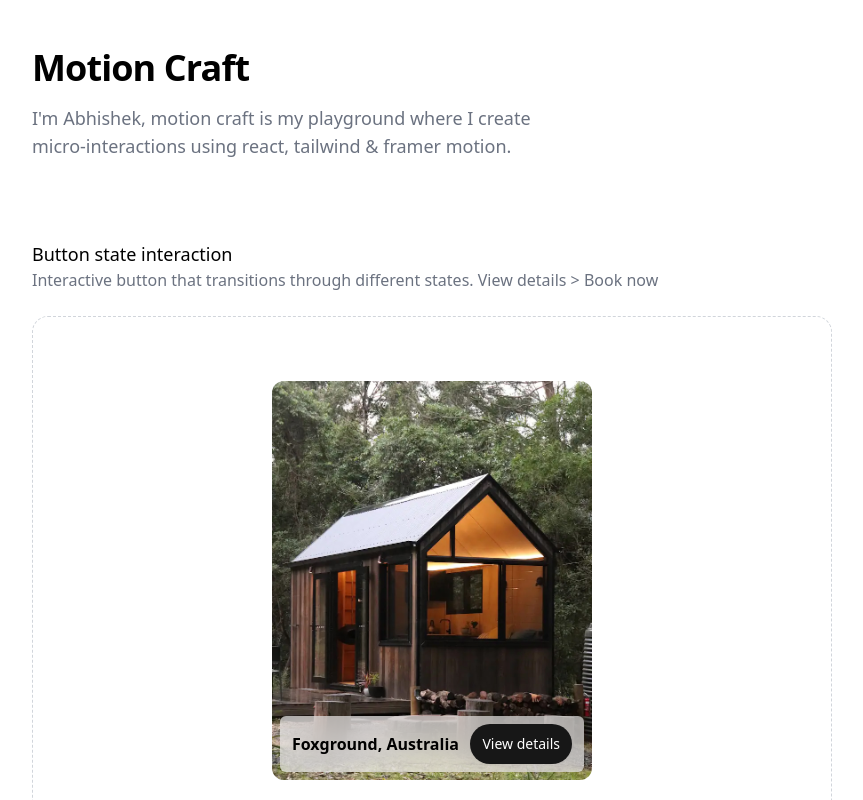
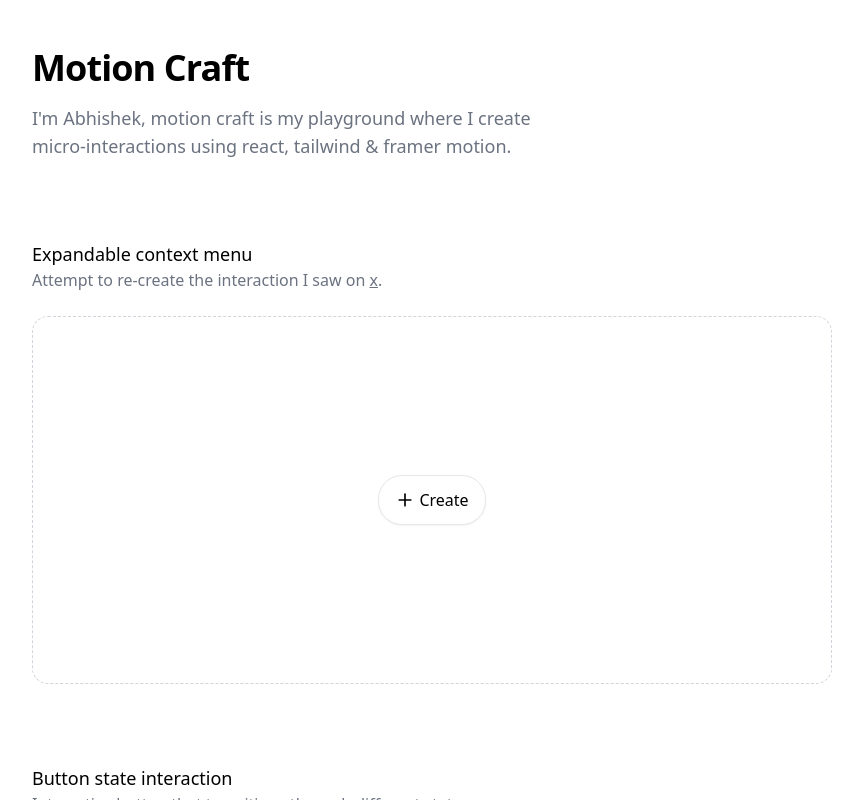
Before and after one commit to casicodes/portfolio, a React (Vite) app: page / in a window 1280 px wide. Shown: the top 800 px of the page, without its empty margins (208-1071 px from the left). Built offline with nearby package versions, Linux system fonts and the light colour scheme.

Commit message:
Add expandable context menu interaction

```diff
--- a/src/App.jsx
+++ b/src/App.jsx
@@ -1,5 +1,6 @@
 import "./App.css";
 import PageTitle from "./PageTitle";
+import ContextMenu from "./component/ContextMenu/ContextMenu";
 import TabsTransition from "./component/TabsTransition/TabsTransition";
 import MicroAnimation from "./component/MicroAnimation/MicroAnimation";
 import CardStack from "./component/CardStack/CardStack";
@@ -12,6 +13,7 @@ function App() {
   return (
     <div className="main-wrapper flex flex-col py-8 gap-20 text-left">
       <PageTitle />
+      <ContextMenu />
       <ButtonState />
       <SheetAnimation />
       <CardStack />
--- a/src/component/ButtonState/ButtonState.jsx
+++ b/src/component/ButtonState/ButtonState.jsx
@@ -37,61 +37,12 @@ function ButtonState() {
       <div className="playground-desc">
         <h1 className="text-lg">Button state interaction</h1>
         <p className="font-light text-gray-500">
-          Interactive button that transitions through different states. View
-          details {">"} Book now
+          Interactive button that transitions through different states.
         </p>
       </div>
       <div className="playground-area rounded-2xl min-h-80 bg-white border-dashed border border-gray-300 gap-4 flex flex-col items-center justify-center">
         <AnimatePresence>
           <motion.div className="w-[320px] rounded-xl relative">
-            <img src={house} alt="" className="rounded-xl" />
-            {active ? (
-              <motion.div
-                layoutId="container"
-                transition={{
-                  layout: {
-                    type: "spring",
-                    bounce: 0,
-                    duration: 0.3,
-                  },
-                }}
-                className="flex justify-between flex-col absolute bottom-0 right-0 left-0 top-0 p-3 backdrop-blur-lg bg-white/70 rounded-xl"
-              >
-                <motion.div className="flex justify-between items-center pb-5">
-                  <div>
-                    <motion.h3 className="font-bold" layoutId="title">
-                      Foxground, Australia
-                    </motion.h3>
-                    <p>Aud 1500 per night</p>
-                  </div>
-
-                  <button
-                    className="bg-white rounded-full px-2 py-2 shadow-sm hover:bg-slate-50"
-                    onClick={() => {
-                      setActive((prevState) => !prevState);
-                      setButtonState("idle");
-                    }}
-                  >
-                    <X size={20} />
-                  </button>
-                </motion.div>
-                <motion.div className="flex flex-col grow">
-                  <p className="pb-5">
-                    Rainforest tiny house is in one of the most beautiful
-                    locations the region has to offer.
-                  </p>
-                  <h5 className="pb-3 text-xs tracking-wider uppercase text-gray-500">
-                    What this place offers
-                  </h5>
-                  <ul>
-                    {Ameneties.map((item) => (
-                      <li key={item} className="flex gap-2 mb-2">
-                        {item.icon} {item.name}
-                      </li>
-                    ))}
-                  </ul>
-                </motion.div>
-                <motion.div>
             <motion.button
               className={`
                       ${
@@ -175,41 +126,6 @@ function ButtonState() {
               )}
             </motion.button>
           </motion.div>
-              </motion.div>
-            ) : (
-              <motion.div
-                layoutId="container"
-                transition={{
-                  layout: {
-                    type: "spring",
-                    bounce: 0,
-                    duration: 0.3,
-                  },
-                }}
-                className="flex justify-between items-center absolute bottom-2 right-2 left-2 top-auto px-3 py-2 backdrop-blur-lg bg-white/60 rounded-md"
-              >
-                <motion.h3 layoutId="title" className="font-bold">
-                  Foxground, Australia
-                </motion.h3>
-                <motion.button
-                  layout
-                  initial={{ opacity: 0 }}
-                  animate={{ opacity: 1 }}
-                  exit={{ opacity: 0 }}
-                  transition={{
-                    type: "spring",
-                    bounce: 0,
-                    duration: 0.4,
-                    delay: 0.05,
-                  }}
-                  className="text-white bg-neutral-900 text-sm rounded-full px-3 py-2 leading-6 shadow-sm hover:bg-neutral-800"
-                  onClick={() => setActive((prevState) => !prevState)}
-                >
-                  View details
-                </motion.button>
-              </motion.div>
-            )}
-          </motion.div>
         </AnimatePresence>
       </div>
     </div>
--- /dev/null
+++ b/src/component/ContextMenu/ContextMenu.jsx
@@ -0,0 +1,113 @@
+import { AnimatePresence, motion } from "framer-motion";
+import { useState } from "react";
+import {
+  Plus,
+  X,
+  CircleCheck,
+  ClipboardList,
+  MessageCircle,
+  Users,
+  Folder,
+  UserPlus,
+} from "lucide-react";
+function ContextMenu() {
+  const [active, setActive] = useState(false);
+  const menus = [
+    {
+      label: "Task",
+      icon: <CircleCheck size={20} className="text-gray-400" />,
+    },
+    {
+      label: "Project",
+      icon: <ClipboardList size={20} className="text-gray-400" />,
+    },
+    {
+      label: "Message",
+      icon: <MessageCircle size={20} className="text-gray-400" />,
+    },
+    { label: "Team", icon: <Users size={20} className="text-gray-400" /> },
+    {
+      label: "Portfolio",
+      icon: <Folder size={20} className="text-gray-400" />,
+    },
+    { label: "Invite", icon: <UserPlus size={20} className="text-gray-400" /> },
+  ];
+  return (
+    <div className="playground flex flex-col gap-6">
+      <div className="playground-desc">
+        <h1 className="text-lg">Expandable context menu</h1>
+        <p className="font-light text-gray-500">
+          Attempt to re-create the interaction I saw on{" "}
+          <a
+            href="https://twitter.com/nitishkmrk/status/1833031583739289953"
+            className="underline"
+          >
+            x
+          </a>
+          .
+        </p>
+      </div>
+      <div className="playground-area rounded-2xl min-h-[368px] bg-white border-dashed border border-gray-300 gap-4 flex flex-col items-center justify-center">
+        <AnimatePresence>
+          {active ? (
+            <motion.div
+              layoutId="wrapper"
+              style={{ borderRadius: 24 }}
+              className="w-[300px] bg-white shadow-sm border px-3 py-3"
+            >
+              <div className="flex items-center justify-between pb-2">
+                <motion.span layoutId="title" className="relative">
+                  Create
+                </motion.span>
+
+                <X
+                  size={20}
+                  className="cursor-pointer"
+                  onClick={() => setActive((prev) => !prev)}
+                />
+              </div>
+              <div className="flex flex-wrap justify-between bg-gray-50 rounded-2xl p-2">
+                {menus.map((menu) => (
+                  <motion.button
+                    whileHover={{ scale: 0.92 }}
+                    whileTap={{ scale: 0.92 }}
+                    className="w-[80px] h-[80px] flex flex-col gap-1 items-center transiton duration-300 ease-out justify-center hover:bg-white rounded-xl"
+                  >
+                    {menu.icon} {menu.label}
+                  </motion.button>
+                ))}
+              </div>
+            </motion.div>
+          ) : (
+            <motion.button
+              layoutId="wrapper"
+              style={{ borderRadius: 24 }}
+              className="flex gap-1  bg-white items-center justify-between px-4 py-3 leading-6 shadow-sm border hover:bg-gray-100 active:bg-white focus:bg-white text-center"
+              onClick={() => setActive((prev) => !prev)}
+            >
+              <motion.div
+                layout
+                initial={{ opacity: 0 }}
+                animate={{ opacity: 1 }}
+                exit={{ opacity: 0 }}
+                transition={{
+                  type: "spring",
+                  duration: 0.1,
+                  bounce: 0,
+                  delay: 0.2,
+                }}
+              >
+                <Plus size={20} />
+              </motion.div>
+              <motion.span layoutId="title" className="relative">
+                Create
+              </motion.span>
+            </motion.button>
+          )}
+        </AnimatePresence>
+      </div>
+    </div>
+  );
+}
+
+export default ContextMenu;
```
Lines whose indentation alone changed are shown as unchanged.
